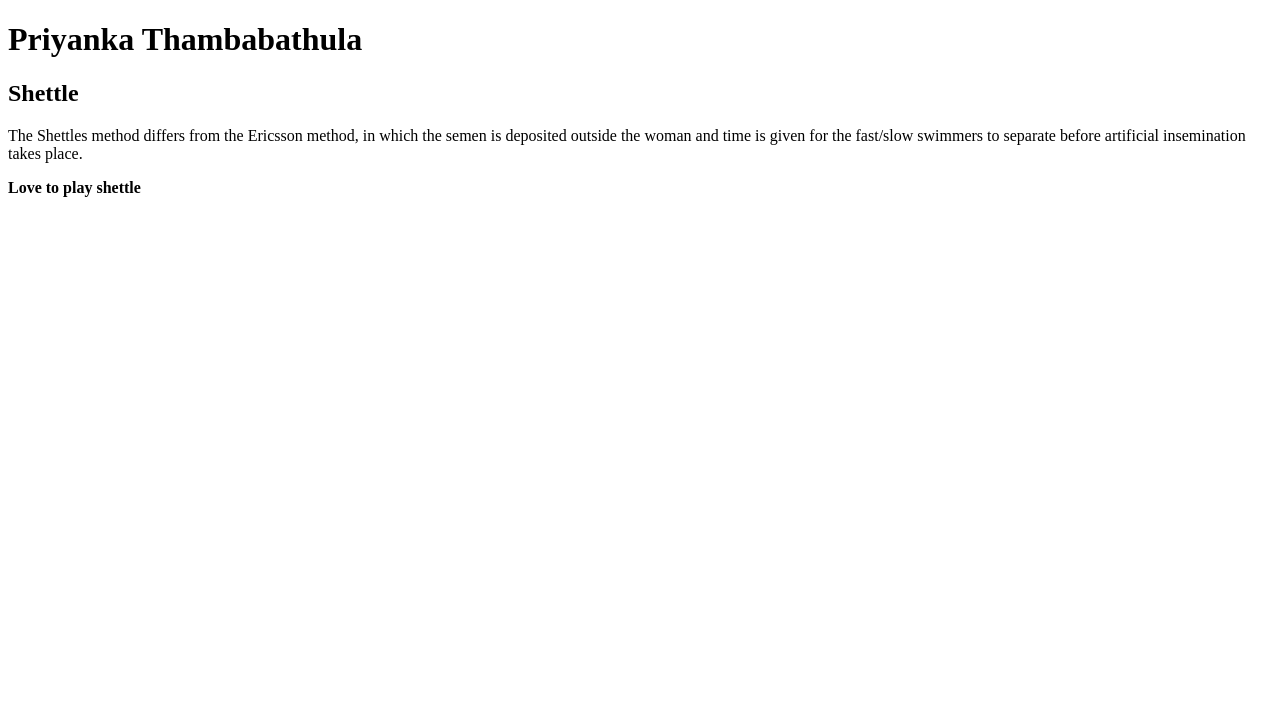
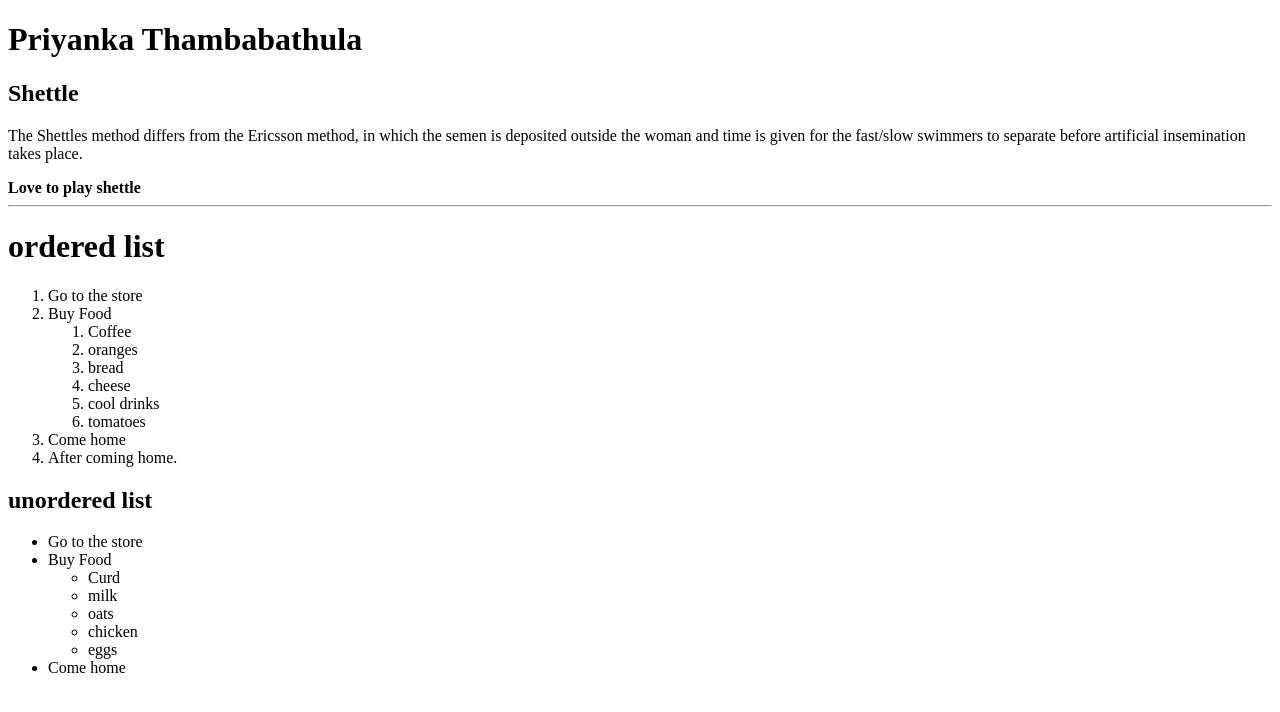
Before and after one commit to 44-563-Web-Apps-S21/webapps-s21-assignment-3-Priyanka1818, a plain HTML site: page index.html in a window 1280 px wide. Drawn offline with Linux system fonts and the light colour scheme.

Commit message:
changes made in index.html

```diff
--- a/index.html
+++ b/index.html
@@ -10,5 +10,36 @@
            the woman and time is given for the fast/slow swimmers to separate before artificial insemination
            takes place. </p>
         <b>Love to play shettle </b>
+        <hr>
+        <h1>ordered list</h1>
+        <ol>
+       <li> Go to the store</li>
+       <li>Buy Food
+      <ol>
+      <li>Coffee</li>
+      <li>oranges</li>
+      <li>bread</li>
+      <li>cheese</li>
+      <li>cool drinks</li>
+      <li>tomatoes</li>
+    </li>
+</ol>
+ <li>Come home</li>
+<li>After coming home.</li>
+</ol>
+<h2>unordered list</h2>
+<ul>
+<li>Go to the store</li>
+<li>Buy Food
+    <ul>
+    <li>Curd</li>
+    <li>milk</li>
+    <li>oats</li>
+    <li>chicken</li>
+    <li>eggs</li>
+    </li>
+    </ul>
+<li>Come home </li>
+</ul>
     </body>
 </html>
```
